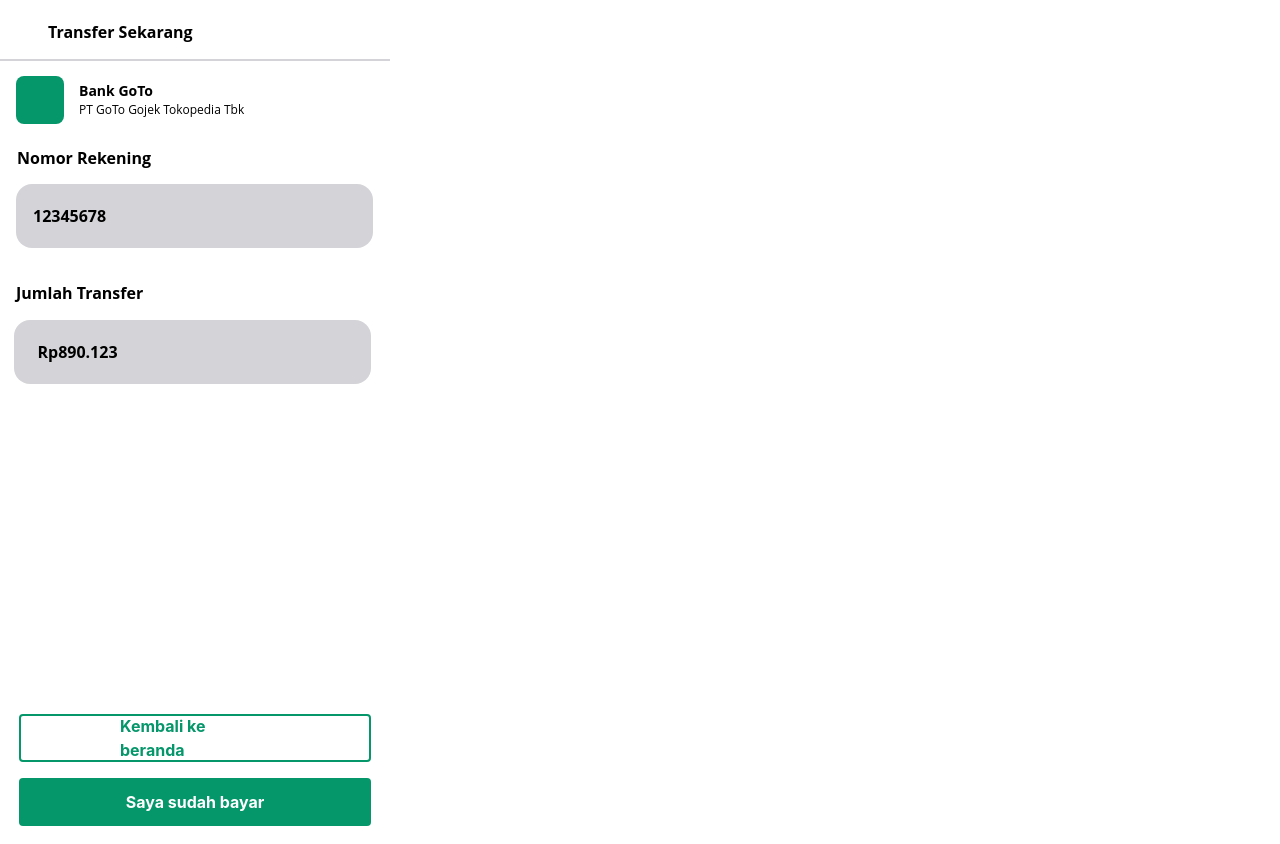
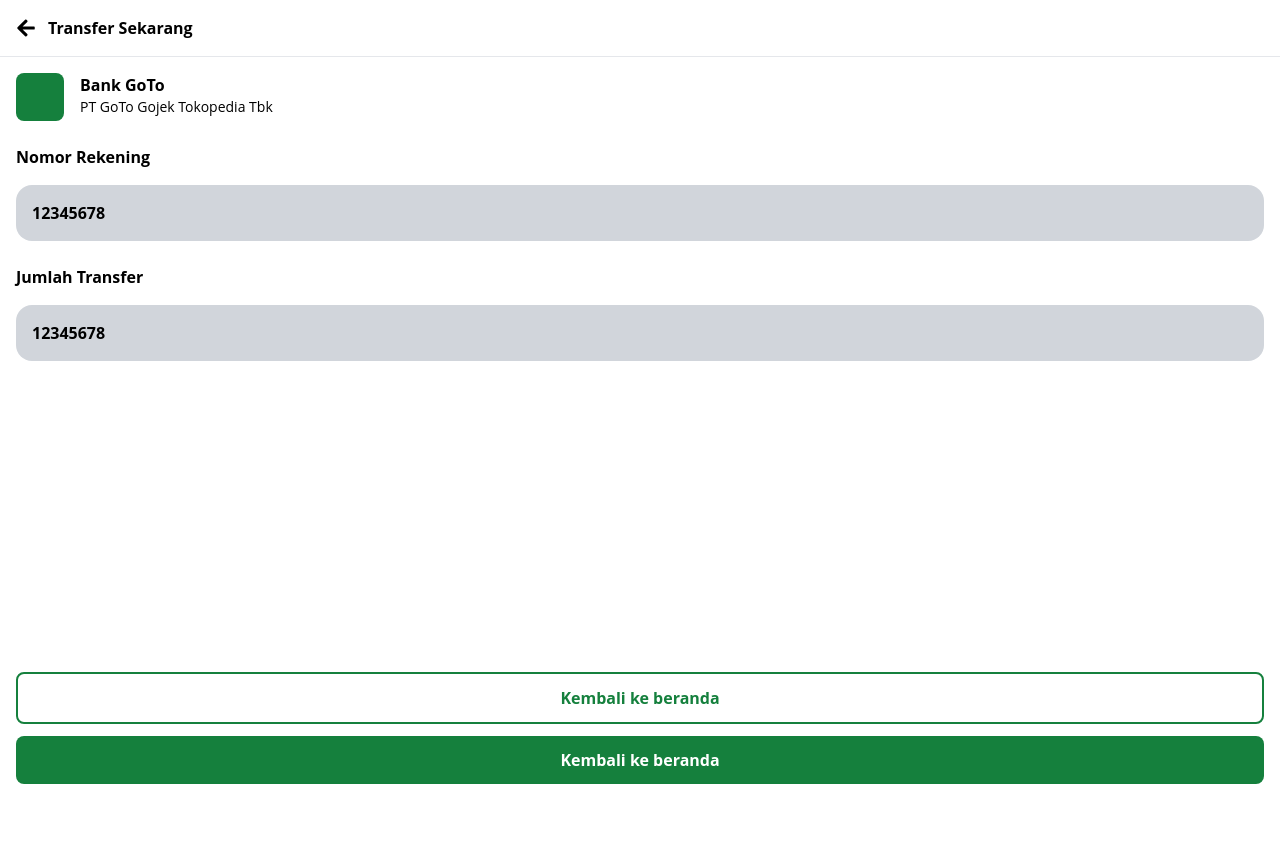
Before and after one commit to yohanesnaibaho303/grup4-devcamp23, a React (Vite) app in the folder frontend/: page /orders/payment in a window 1280 px wide. After the commit the page ends 800 px from the top, so only its background shows below. Built offline with nearby package versions, Linux system fonts and the light colour scheme.

Commit message:
layouting payment page

```diff
--- a/frontend/package.json
+++ b/frontend/package.json
@@ -15,6 +15,7 @@
     "react": "^18.2.0",
     "react-bootstrap": "^2.9.1",
     "react-dom": "^18.2.0",
+    "react-icons": "^4.12.0",
     "react-router-dom": "^6.20.1"
   },
   "devDependencies": {
--- a/frontend/src/_root/pages/OrderPayment.jsx
+++ b/frontend/src/_root/pages/OrderPayment.jsx
@@ -1,53 +1,43 @@
-import React from "react";
+import { FaArrowLeft } from "react-icons/fa";
 
 const OrderPayment = () => {
   return (
-    <div className="w-[390px] h-[844px] relative bg-white">
-      <div className="w-[352px] h-12 px-[99px] py-5 left-[19px] top-[778px] absolute bg-emerald-600 rounded justify-center items-center gap-3.5 inline-flex">
-        <div className="text-white text-base font-bold font-['Inter']">
-          Saya sudah bayar
+    <div className="flex flex-col justify-between min-h-screen">
+      <div>
+        <div className="flex p-4 items-center gap-3">
+          <FaArrowLeft className="text-xl" />
+          <h3 className="font-bold text font-['Open Sans'] text-black">
+            Transfer Sekarang
+          </h3>
+        </div>
+
+        <hr />
+
+        <div className="flex px-4 mt-4 align-middle">
+          <div className="h-12 w-12 bg-green-700 rounded-lg mr-4" />
+          <div>
+            <h4 className="font-bold">Bank GoTo</h4>
+            <p className="text-sm">PT GoTo Gojek Tokopedia Tbk</p>
+          </div>
+        </div>
+
+        <div className="px-4 mt-6">
+          <h3 className="font-bold text-black">Nomor Rekening</h3>
+          <p className="mt-4 font-bold bg-gray-300 p-4 rounded-2xl">12345678</p>
+        </div>
+
+        <div className="px-4 mt-6">
+          <h3 className="font-bold text-black">Jumlah Transfer</h3>
+          <p className="mt-4 font-bold bg-gray-300 p-4 rounded-2xl">12345678</p>
         </div>
       </div>
-      <div className="w-[352px] h-12 px-[99px] py-5 left-[19px] top-[714px] absolute bg-white rounded border-2 border-emerald-600 justify-center items-center gap-3.5 inline-flex">
-        <div className="text-emerald-600 text-base font-bold font-['Inter']">
-          Kembali ke beranda
-        </div>
-      </div>
-      <div className="left-[48px] top-[20px] absolute text-black text-base font-bold font-['Open Sans']">
-        Transfer Sekarang
-      </div>
-      <div className="w-[390px] h-[0px] left-0 top-[59px] absolute border border-zinc-300"></div>
-      <div className="w-6 h-6 left-[16px] top-[19px] absolute" />
-      <div className="w-12 h-12 left-[16px] top-[76px] absolute bg-emerald-600 rounded-lg" />
-      <div className="w-[167px] h-[37px] left-[79px] top-[81px] absolute">
-        <div className="left-0 top-0 absolute text-black text-sm font-bold font-['Open Sans']">
-          Bank GoTo
-        </div>
-        <div className="left-0 top-[21px] absolute text-black text-xs font-normal font-['Open Sans']">
-          PT GoTo Gojek Tokopedia Tbk
-        </div>
-      </div>
-      <div className="w-[357px] px-[17px] py-5 left-[16px] top-[184px] absolute bg-zinc-300 rounded-2xl justify-start items-start gap-[221px] inline-flex">
-        <div className="text-black text-base font-bold font-['Open Sans']">
-          12345678
-        </div>
-        <div className="w-6 h-6 relative">
-          <div className="w-4 h-[18px] left-[4px] top-[3px] absolute"></div>
-        </div>
-      </div>
-      <div className="w-[357px] px-[17px] py-5 left-[14px] top-[320px] absolute bg-zinc-300 rounded-2xl justify-center items-center gap-[206px] inline-flex">
-        <div className="text-black text-base font-bold font-['Open Sans']">
-          Rp890.123
-        </div>
-        <div className="w-6 h-6 relative">
-          <div className="w-4 h-[18px] left-[4px] top-[3px] absolute"></div>
-        </div>
-      </div>
-      <div className="left-[17px] top-[146px] absolute text-black text-base font-bold font-['Open Sans']">
-        Nomor Rekening
-      </div>
-      <div className="left-[16px] top-[281px] absolute text-black text-base font-bold font-['Open Sans']">
-        Jumlah Transfer
+      <div className="flex flex-col px-4 gap-3 mb-4">
+        <button className="w-full border-green-700 rounded-lg border-2">
+          <p className="font-bold text-green-700 py-3">Kembali ke beranda</p>
+        </button>
+        <button className="w-full bg-green-700 rounded-lg ">
+          <p className="font-bold text-white py-3">Kembali ke beranda</p>
+        </button>
       </div>
     </div>
   );
```
Also changed, not shown: 1 other file (tests, documents, lock files or other folders).
